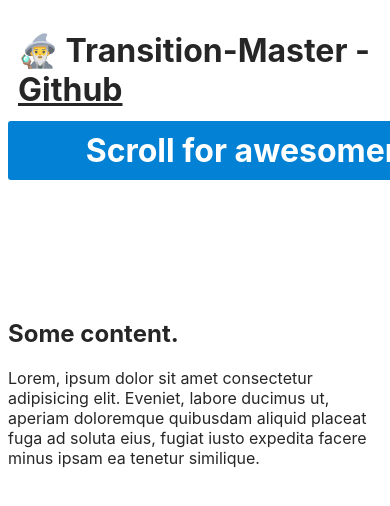
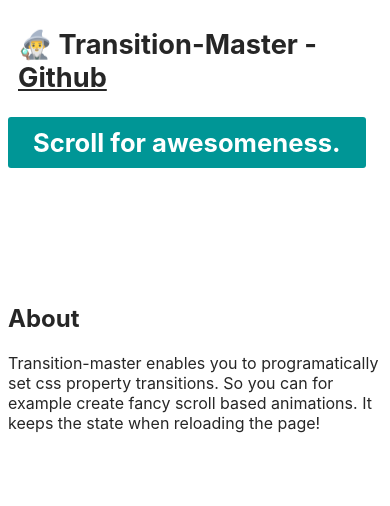
Before and after one commit to TimoBechtel/transition-magic, a website: page example/index.html in a window 390 px wide. Shown: the top 506 px of the page. Drawn offline with Linux system fonts and the light colour scheme.

Commit message:
docs(example): update example page with tests and mobile support

```diff
--- a/example/index.html
+++ b/example/index.html
@@ -13,8 +13,9 @@
 			</h1>
 		</header>
 		<style>
-			h1 {
+			header h1 {
 				padding: 10px;
+				font-size: 1.7em;
 			}
 			a {
 				color: rgba(0, 0, 0, 0.85);
@@ -26,13 +27,14 @@
 				color: rgba(0, 0, 0, 0.85);
 			}
 			#transitioned {
+				font-size: 1.6em;
 				position: fixed;
-				background: rgb(3, 129, 212);
+				background: rgb(0, 150, 150);
 				color: white;
 				border-radius: 3px;
-				padding: 10px 20px;
+				padding: 10px 25px;
 				top: 100px;
-				min-width: 500px;
+				min-width: 300px;
 				text-align: center;
 			}
 
@@ -42,12 +44,11 @@
 		</style>
 		<h1 id="transitioned">Scroll for awesomeness.</h1>
 		<section class="content">
-			<h2>Some content.</h2>
+			<h2>About</h2>
 			<p>
-				Lorem, ipsum dolor sit amet consectetur adipisicing elit. Eveniet,
-				labore ducimus ut, aperiam doloremque quibusdam aliquid placeat fuga ad
-				soluta eius, fugiat iusto expedita facere minus ipsam ea tenetur
-				similique.
+				Transition-master enables you to programatically set css property
+				transitions. So you can for example create fancy scroll based
+				animations. It keeps the state when reloading the page!
 			</p>
 		</section>
 		<script type="module">
```
